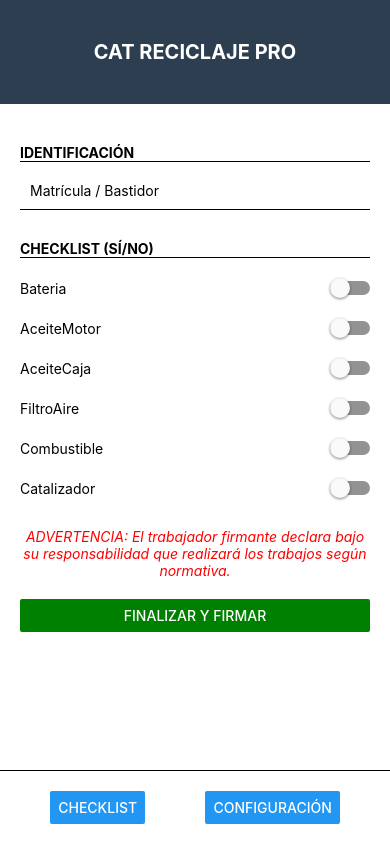
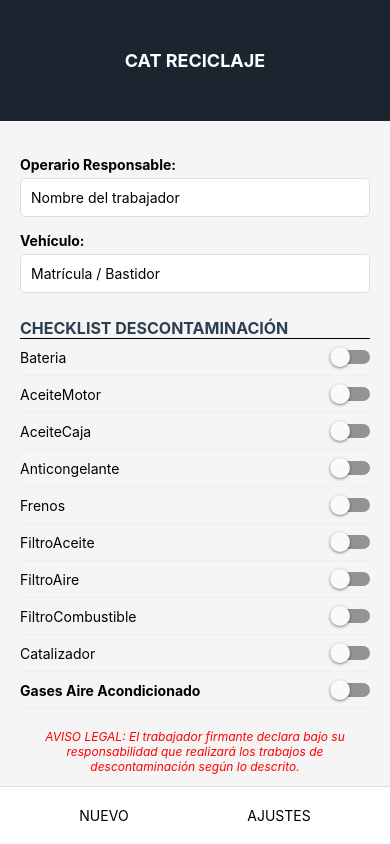
Before and after one commit to gmolinazafra/reciclaje-cat, a React Native app: screen / in a window 390 px wide. Built offline with nearby package versions, Linux system fonts and the light colour scheme.

Commit message:
Update App.js

```diff
--- a/App.js
+++ b/App.js
@@ -1,119 +1,119 @@
 import React, { useState, useEffect } from 'react';
-import { StyleSheet, Text, View, ScrollView, Switch, TextInput, Button, Alert } from 'react-native';
+import { StyleSheet, Text, View, ScrollView, Switch, TextInput, TouchableOpacity, Alert } from 'react-native';
 import AsyncStorage from '@react-native-async-storage/async-storage';
 import Signature from 'react-native-signature-canvas';
 
 export default function App() {
-  const [view, setView] = useState('checklist'); // 'checklist' o 'config'
+  const [tab, setTab] = useState('home');
+  const [trabajadores, setTrabajadores] = useState([]);
+  const [marcas, setMarcas] = useState(['SEAT', 'RENAULT', 'FORD']);
+  const [modelos, setModelos] = useState({'SEAT': ['IBIZA', 'LEON'], 'RENAULT': ['CLIO']});
 
   // Datos del CAT
-  const [catData, setCatData] = useState({ nombre: '', nima: '', cif: '' });
-  const [trabajadores, setTrabajadores] = useState([]);
-  const [nuevoTraba, setNuevoTraba] = useState('');
+  const [cat, setCat] = useState({ nombre: '', nima: '', cif: '' });
 
-  // Checklist
+  // Formulario actual
   const [form, setForm] = useState({
     trabajador: '', marca: '', modelo: '', matricula: '',
-    gases: false, gramosGas: '', airbag: 'Retirada'
+    gasSi: false, gramos: '', airbag: 'Retirada'
   });
 
-  const [residuos, setResiduos] = useState({
+  const [items, setItems] = useState({
     Bateria: false, AceiteMotor: false, AceiteCaja: false,
-    FiltroAire: false, Combustible: false, Catalizador: false
+    Anticongelante: false, Frenos: false, FiltroAceite: false,
+    FiltroAire: false, FiltroCombustible: false, Catalizador: false
   });
 
-  // Cargar datos al iniciar
-  useEffect(() => {
-    cargarDatos();
-  }, []);
+  useEffect(() => { cargarPersistencia(); }, []);
 
-  const cargarDatos = async () => {
-    const savedCat = await AsyncStorage.getItem('catData');
-    const savedTraba = await AsyncStorage.getItem('trabajadores');
-    if (savedCat) setCatData(JSON.parse(savedCat));
-    if (savedTraba) setTrabajadores(JSON.parse(savedTraba));
+  const cargarPersistencia = async () => {
+    const t = await AsyncStorage.getItem('traba');
+    const c = await AsyncStorage.getItem('cat');
+    if (t) setTrabajadores(JSON.parse(t));
+    if (c) setCat(JSON.parse(c));
   };
 
-  const guardarConfig = async () => {
-    await AsyncStorage.setItem('catData', JSON.stringify(catData));
-    await AsyncStorage.setItem('trabajadores', JSON.stringify(trabajadores));
-    Alert.alert("Éxito", "Configuración guardada localmente");
-  };
-
-  const toggleResiduo = (key) => {
-    setResiduos({ ...residuos, [key]: !residuos[key] });
+  const guardarAjustes = async () => {
+    await AsyncStorage.setItem('traba', JSON.stringify(trabajadores));
+    await AsyncStorage.setItem('cat', JSON.stringify(cat));
+    Alert.alert("Guardado", "Datos almacenados en el teléfono");
   };
 
   return (
     <View style={styles.container}>
-      <View style={styles.header}>
-        <Text style={styles.title}>CAT RECICLAJE PRO</Text>
+      <View style={styles.nav}>
+        <Text style={styles.headerTitle}>CAT RECICLAJE</Text>
       </View>
 
-      <ScrollView style={styles.body}>
-        {view === 'checklist' ? (
-          <>
-            <Text style={styles.sectionTitle}>IDENTIFICACIÓN</Text>
-            <TextInput
-              placeholder="Matrícula / Bastidor"
-              style={styles.input}
-              onChangeText={(t) => setForm({...form, matricula: t})}
-            />
+      <ScrollView style={styles.content}>
+        {tab === 'home' ? (
+          <View>
+            <Text style={styles.label}>Operario Responsable:</Text>
+            <TextInput placeholder="Nombre del trabajador" style={styles.input} onChangeText={v => setForm({...form, trabajador: v})} />
 
-            <Text style={styles.sectionTitle}>CHECKLIST (SÍ/NO)</Text>
-            {Object.keys(residuos).map(r => (
-              <View key={r} style={styles.row}>
-                <Text>{r}</Text>
-                <Switch value={residuos[r]} onValueChange={() => toggleResiduo(r)} />
+            <Text style={styles.label}>Vehículo:</Text>
+            <TextInput placeholder="Matrícula / Bastidor" style={styles.input} onChangeText={v => setForm({...form, matricula: v})} />
+
+            <Text style={styles.section}>CHECKLIST DESCONTAMINACIÓN</Text>
+            {Object.keys(items).map(k => (
+              <View key={k} style={styles.switchRow}>
+                <Text>{k}</Text>
+                <Switch value={items[k]} onValueChange={() => setItems({...items, [k]: !items[k]})} />
               </View>
             ))}
 
-            <Text style={styles.legalText}>
-              ADVERTENCIA: El trabajador firmante declara bajo su responsabilidad que realizará los trabajos según normativa.
+            <View style={styles.switchRow}>
+              <Text style={{fontWeight: 'bold'}}>Gases Aire Acondicionado</Text>
+              <Switch value={form.gasSi} onValueChange={v => setForm({...form, gasSi: v})} />
+            </View>
+            {form.gasSi && <TextInput placeholder="Gramos de gas" keyboardType="numeric" style={styles.input} onChangeText={v => setForm({...form, gramos: v})} />}
+
+            <Text style={styles.warning}>
+              AVISO LEGAL: El trabajador firmante declara bajo su responsabilidad que realizará los trabajos de descontaminación según lo descrito.
             </Text>
 
-            <Button title="FINALIZAR Y FIRMAR" color="green" onPress={() => Alert.alert("Abrir Firma", "Aquí se abre el panel de firma")} />
-          </>
+            <TouchableOpacity style={styles.btn} onPress={() => setTab('firma')}>
+              <Text style={styles.btnText}>PROCEDER A FIRMAR</Text>
+            </TouchableOpacity>
+          </View>
+        ) : tab === 'firma' ? (
+          <View style={{height: 500}}>
+            <Text style={styles.label}>Firma de {form.trabajador || 'operario'}:</Text>
+            <Signature onOK={(img) => Alert.alert("PDF Generado", "Enviando a Drive/WhatsApp...")} descriptionText="Firme aquí" clearText="Borrar" confirmText="Finalizar" />
+            <Button title="Volver" onPress={() => setTab('home')} />
+          </View>
         ) : (
-          <>
-            <Text style={styles.sectionTitle}>AJUSTES CAT</Text>
-            <TextInput placeholder="Nombre CAT" style={styles.input} value={catData.nombre} onChangeText={t => setCatData({...catData, nombre: t})} />
-            <TextInput placeholder="NIMA / NIRI" style={styles.input} value={catData.nima} onChangeText={t => setCatData({...catData, nima: t})} />
-
-            <Text style={styles.sectionTitle}>TRABAJADORES</Text>
-            <TextInput
-              placeholder="Nuevo trabajador"
-              style={styles.input}
-              value={nuevoTraba}
-              onChangeText={setNuevoTraba}
-              onSubmitEditing={() => {
-                setTrabajadores([...trabajadores, nuevoTraba]);
-                setNuevoTraba('');
-              }}
-            />
-            {trabajadores.map((t, i) => <Text key={i}>- {t}</Text>)}
-
-            <Button title="GUARDAR TODO" onPress={guardarConfig} />
-          </>
+          <View>
+            <Text style={styles.section}>DATOS DEL CAT</Text>
+            <TextInput placeholder="Nombre Empresa" style={styles.input} value={cat.nombre} onChangeText={v => setCat({...cat, nombre: v})} />
+            <TextInput placeholder="NIMA / NIRI" style={styles.input} value={cat.nima} onChangeText={v => setCat({...cat, nima: v})} />
+            <TouchableOpacity style={styles.btnSave} onPress={guardarAjustes}>
+              <Text style={styles.btnText}>GUARDAR CONFIGURACIÓN</Text>
+            </TouchableOpacity>
+          </View>
         )}
       </ScrollView>
 
-      <View style={styles.footer}>
-        <Button title="Checklist" onPress={() => setView('checklist')} />
-        <Button title="Configuración" onPress={() => setView('config')} />
+      <View style={styles.tabBar}>
+        <TouchableOpacity onPress={() => setTab('home')}><Text>NUEVO</Text></TouchableOpacity>
+        <TouchableOpacity onPress={() => setTab('config')}><Text>AJUSTES</Text></TouchableOpacity>
       </View>
     </View>
   );
 }
 
 const styles = StyleSheet.create({
-  container: { flex: 1, backgroundColor: '#fff' },
-  header: { padding: 40, backgroundColor: '#2c3e50', alignItems: 'center' },
-  title: { color: '#fff', fontSize: 20, fontWeight: 'bold' },
-  body: { padding: 20 },
-  sectionTitle: { fontWeight: 'bold', marginTop: 20, marginBottom: 10, borderBottomWidth: 1 },
-  input: { borderBottomWidth: 1, padding: 10, marginBottom: 10 },
-  row: { flexDirection: 'row', justifyContent: 'space-between', alignItems: 'center', paddingVertical: 10 },
-  legalText: { fontStyle: 'italic', color: 'red', marginVertical: 20, textAlign: 'center' },
-  footer: { flexDirection: 'row', justifyContent: 'space-around', padding: 20, borderTopWidth: 1 }
+  container: { flex: 1, backgroundColor: '#f5f5f5' },
+  nav: { padding: 50, backgroundColor: '#1a252f', alignItems: 'center' },
+  headerTitle: { color: 'white', fontWeight: 'bold', fontSize: 18 },
+  content: { padding: 20 },
+  label: { fontSize: 14, fontWeight: 'bold', marginTop: 15 },
+  input: { backgroundColor: 'white', padding: 10, borderRadius: 5, marginTop: 5, borderWidth: 1, borderColor: '#ddd' },
+  section: { fontWeight: 'bold', fontSize: 16, marginTop: 25, color: '#2c3e50', borderBottomWidth: 1 },
+  switchRow: { flexDirection: 'row', justifyContent: 'space-between', alignItems: 'center', paddingVertical: 8, borderBottomWidth: 0.5, borderColor: '#eee' },
+  warning: { color: 'red', fontSize: 12, fontStyle: 'italic', marginVertical: 20, textAlign: 'center' },
+  btn: { backgroundColor: '#27ae60', padding: 15, borderRadius: 5, alignItems: 'center' },
+  btnSave: { backgroundColor: '#2980b9', padding: 15, borderRadius: 5, alignItems: 'center', marginTop: 20 },
+  btnText: { color: 'white', fontWeight: 'bold' },
+  tabBar: { flexDirection: 'row', justifyContent: 'space-around', padding: 20, backgroundColor: 'white', borderTopWidth: 1, borderColor: '#ddd' }
 });
```
